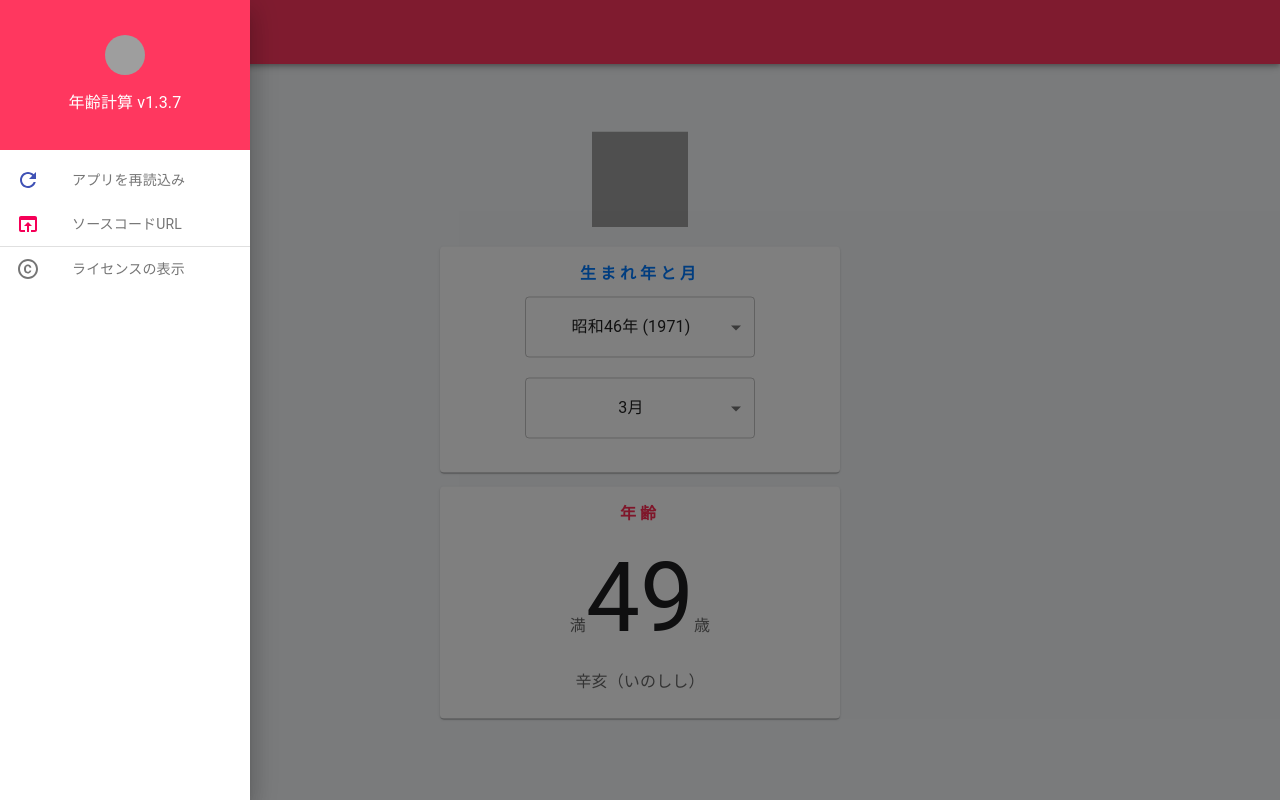
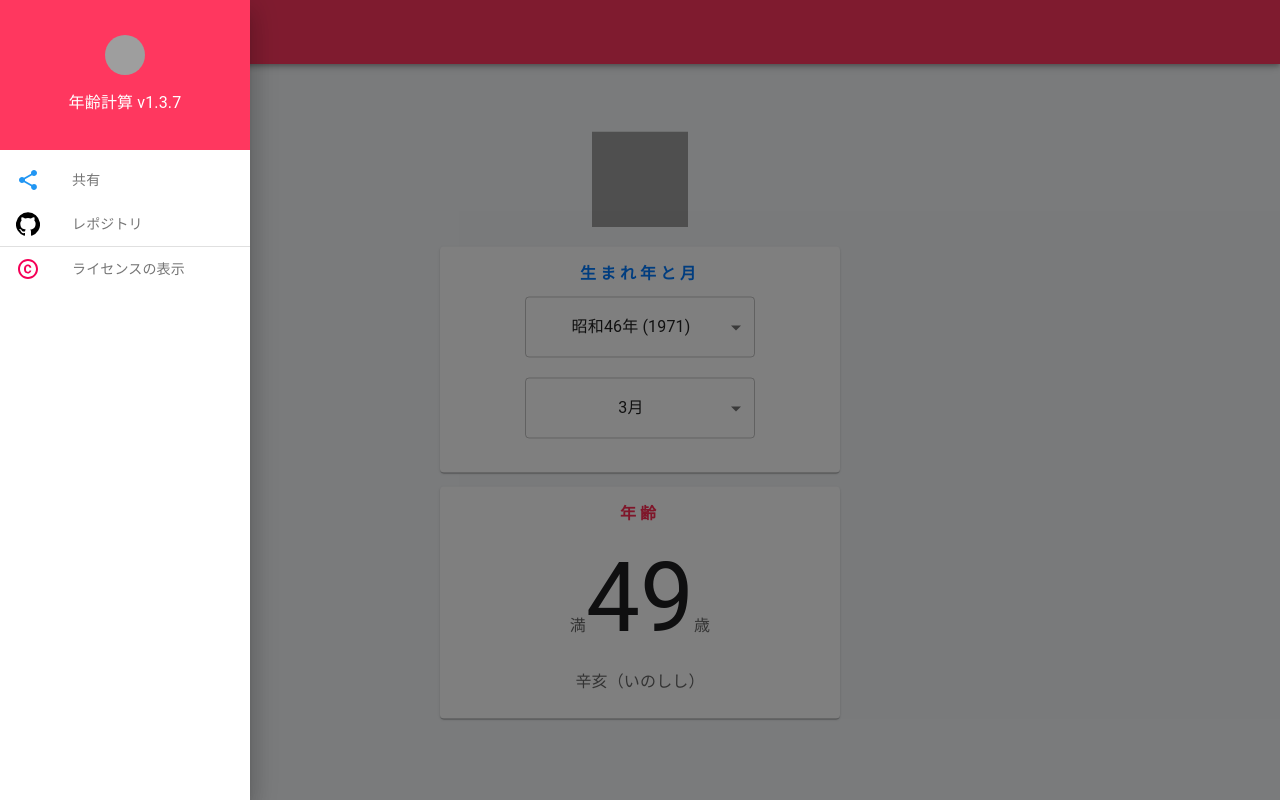
Before and after one commit to sprout2000/nenrei, a React app: page / in a window 1280 px wide. Both pictures are taken after a click on the button "menu". Built offline with nearby package versions, Linux system fonts and the light colour scheme; grey boxes are pictures that could not be loaded.

Commit message:
feat: add QRCode to share

```diff
--- a/src/Components/App.tsx
+++ b/src/Components/App.tsx
@@ -17,6 +17,7 @@ import Select from '@material-ui/core/Select';
 import MenuItem from '@material-ui/core/MenuItem';
 
 /** App Shell for PWA */
+import QR from './QR';
 import Snack from './Snack';
 import SideBar from './SideBar';
 import TitleBar from './TitleBar';
@@ -88,10 +89,11 @@ const useStyles = makeStyles((theme) =>
 const App: React.FC = () => {
   const classes = useStyles();
 
-  const [year, setYear] = useState(1971);
-  const [month, setMonth] = useState(3);
+  const [year, setYear] = useState(1989);
+  const [month, setMonth] = useState(4);
   const [drawerOpen, setDrawerOpen] = useState(false);
   const [snackOpen, setSnackOpen] = useState(false);
+  const [qrOpen, setQrOpen] = useState(false);
 
   const toggleDrawer = (): void => setDrawerOpen(!drawerOpen);
 
@@ -100,6 +102,9 @@ const App: React.FC = () => {
     if (reason === 'clickaway') return;
     setSnackOpen(false);
   };
+
+  const onQROpen = (): void => setQrOpen(true);
+  const onQRClose = (): void => setQrOpen(false);
 
   const Wareki = (start: number, end: number): JSX.Element[] => {
     const items = [];
@@ -206,11 +211,13 @@ const App: React.FC = () => {
   return (
     <div className={classes.root}>
       <CssBaseline />
+      <QR open={qrOpen} onClose={onQRClose} />
       <TitleBar toggleDrawer={toggleDrawer} />
       <SideBar
         toggleDrawer={toggleDrawer}
         drawerOpen={drawerOpen}
         onSnackOpen={onSnackOpen}
+        onQROpen={onQROpen}
       />
       <div className={classes.content}>
         <div className={classes.offset} />
--- /dev/null
+++ b/src/Components/QR.tsx
@@ -0,0 +1,39 @@
+import React from 'react';
+import Backdrop from '@material-ui/core/Backdrop';
+
+import { QRCode } from 'react-qrcode-logo';
+
+import createStyles from '@material-ui/core/styles/createStyles';
+import { makeStyles } from '@material-ui/core/styles';
+
+const useStyles = makeStyles((theme) =>
+  createStyles({
+    backdrop: {
+      zIndex: theme.zIndex.drawer + 1,
+      color: '#fff',
+      backgroundColor: 'rgba(0, 0, 0, 0.8)',
+    },
+  })
+);
+
+interface Props {
+  open: boolean;
+  onClose: () => void;
+}
+
+const QR: React.FC<Props> = (props) => {
+  const classes = useStyles();
+
+  return (
+    <div>
+      <Backdrop
+        className={classes.backdrop}
+        open={props.open}
+        onClick={props.onClose}>
+        <QRCode value="https://sprout2000.github.io/nenrei" />
+      </Backdrop>
+    </div>
+  );
+};
+
+export default QR;
--- a/src/Components/SideBar.tsx
+++ b/src/Components/SideBar.tsx
@@ -17,9 +17,12 @@ import Divider from '@material-ui/core/Divider';
 import Avatar from '@material-ui/core/Avatar';
 
 /** Icons */
-import RefreshIcon from '@material-ui/icons/RefreshOutlined';
+import ShareIcon from '@material-ui/icons/Share';
+import GitHubIcon from '@material-ui/icons/GitHub';
 import CopyrightOutlinedIcon from '@material-ui/icons/CopyrightOutlined';
-import OpenInBrowserOutlinedIcon from '@material-ui/icons/OpenInBrowserOutlined';
+
+/** Colors */
+import { blue, common } from '@material-ui/core/colors';
 
 /** Resources */
 import pjson from '../../package.json';
@@ -28,6 +31,7 @@ interface Props {
   drawerOpen: boolean;
   toggleDrawer: () => void;
   onSnackOpen: () => void;
+  onQROpen: () => void;
 }
 
 const drawerWidth = 250;
@@ -63,7 +67,6 @@ const useStyles = makeStyles((theme) =>
 const SideBar: React.FC<Props> = (props) => {
   const classes = useStyles();
 
-  const handleReload = (): void => location.reload();
   const handleURL = (): void => {
     window.open('https://github.com/sprout2000/nenrei', '_blank');
   };
@@ -86,22 +89,22 @@ const SideBar: React.FC<Props> = (props) => {
           </Typography>
         </div>
         <List>
-          <ListItem button onClick={handleReload}>
+          <ListItem button onClick={props.onQROpen}>
             <ListItemIcon>
-              <RefreshIcon color="primary" />
+              <ShareIcon style={{ color: blue[500] }} />
             </ListItemIcon>
-            <ListItemText secondary="アプリを再読込み" />
+            <ListItemText secondary="共有" />
           </ListItem>
           <ListItem button onClick={handleURL}>
             <ListItemIcon>
-              <OpenInBrowserOutlinedIcon color="secondary" />
+              <GitHubIcon style={{ color: common.black }} />
             </ListItemIcon>
-            <ListItemText secondary="ソースコードURL" />
+            <ListItemText secondary="レポジトリ" />
           </ListItem>
           <Divider />
           <ListItem button onClick={props.onSnackOpen}>
             <ListItemIcon>
-              <CopyrightOutlinedIcon color="action" />
+              <CopyrightOutlinedIcon color="secondary" />
             </ListItemIcon>
             <ListItemText secondary="ライセンスの表示" />
           </ListItem>
```
